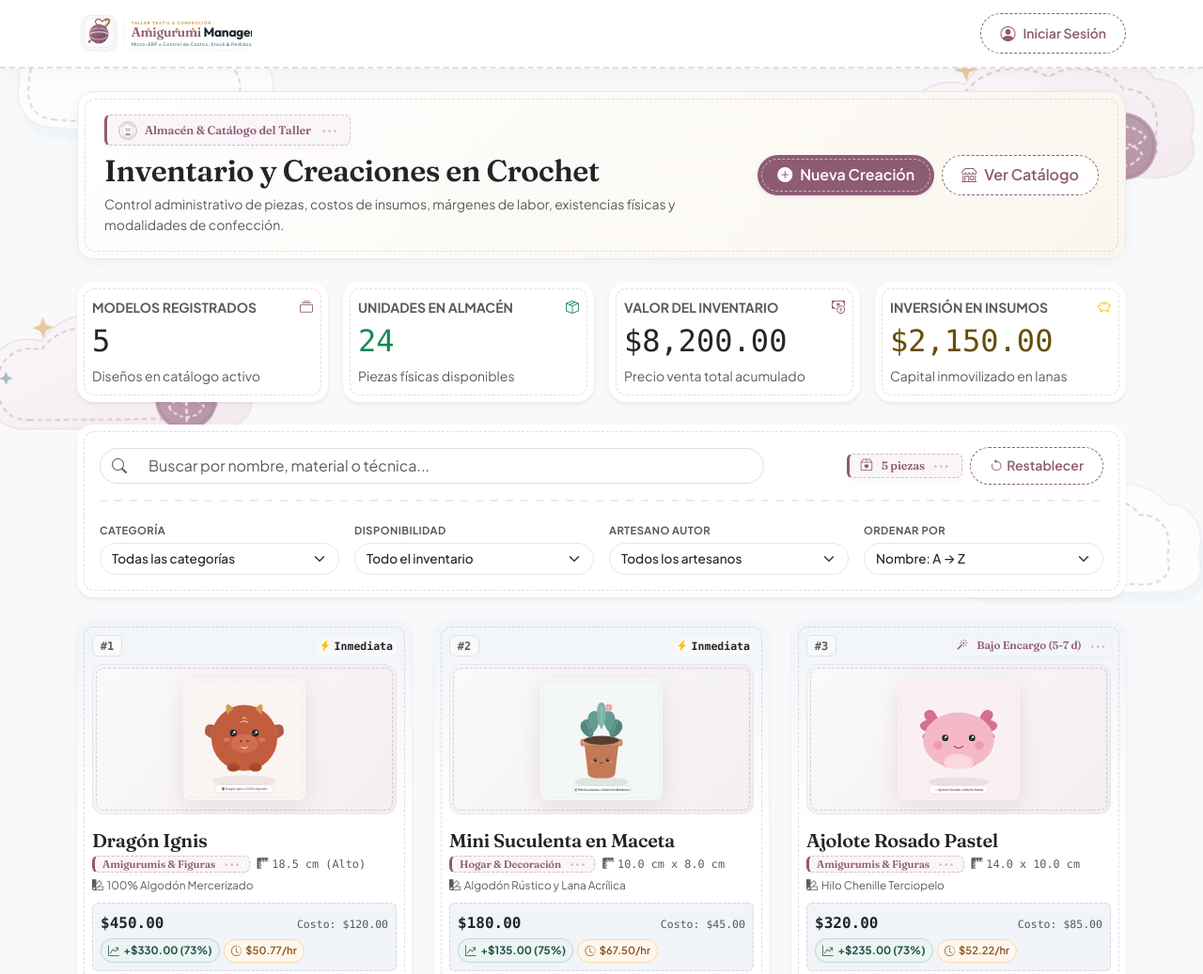
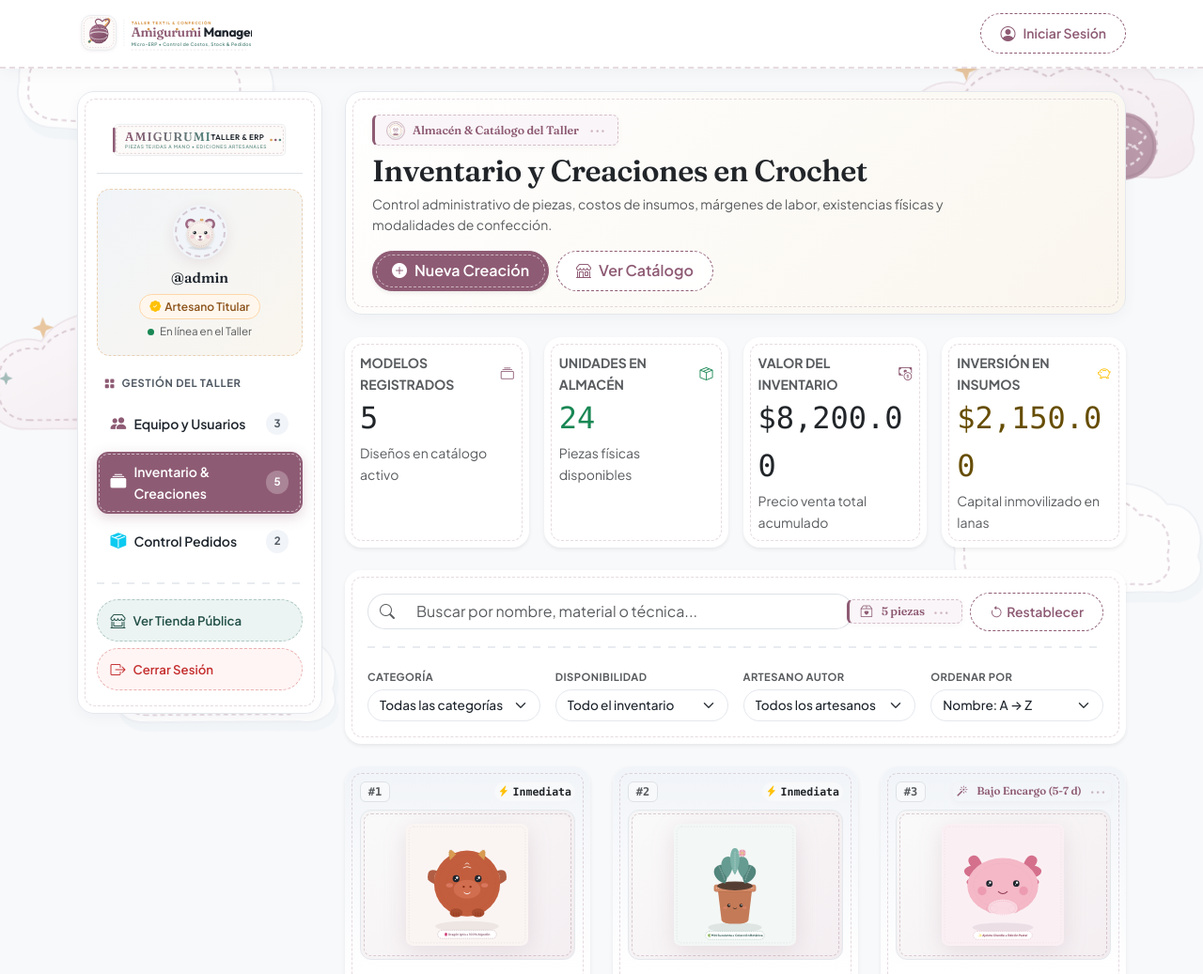
Before and after one commit to AngelKero/amigurumi-manager, a PHP site: page /creaciones.php in a window 1280 px wide. Shown: the top 1037 px of the page at 94% size. Run offline with PHP 8.4, Linux system fonts and the light colour scheme.

Commit message:
fix: restore side menu layout and active state for creaciones page

```diff
--- a/views/components/panel_sidebar.php
+++ b/views/components/panel_sidebar.php
@@ -45,7 +45,7 @@ $activePage = $activePage ?? 'creaciones';
       </a>
     </li>
     <li>
-      <a href="creaciones.php" class="panel-nav-link <?= $activePage === 'creaciones' ? 'active' : '' ?>">
+      <a href="creaciones.php" class="panel-nav-link <?= in_array($activePage, ['creaciones', 'amigurumis']) ? 'active' : '' ?>">
         <span class="d-flex align-items-center gap-2">
           <i class="bi bi-collection-fill"></i>
           <span>Inventario & Creaciones</span>
--- a/views/layouts/main.php
+++ b/views/layouts/main.php
@@ -12,8 +12,8 @@
 require_once __DIR__ . '/../../src/Utils/SvgHelper.php';
 require_once __DIR__ . '/../../src/Utils/CurrencyHelper.php';
 
-$pageTitle = $pageTitle ?? 'Amigurumi Manager | Micro-ERP & Catálogo Textil';
-$pageDescription = $pageDescription ?? 'Sistema de gestión de catálogo, inventario físico, costos y pedidos para artesanos de amigurumi.';
+$pageTitle = $pageTitle ?? 'Crochet Manager | Micro-ERP & Catálogo Textil';
+$pageDescription = $pageDescription ?? 'Sistema de gestión de catálogo, inventario físico, costos y pedidos para creaciones en crochet.';
 $activePage = $activePage ?? 'catalogo';
 $modals = $modals ?? [];
 ?>
@@ -52,7 +52,7 @@ $modals = $modals ?? [];
 
   <!-- Main View Container Slot -->
   <?php
-  $isPanelPage = in_array($activePage, ['amigurumis', 'pedidos', 'usuarios']);
+  $isPanelPage = in_array($activePage, ['creaciones', 'amigurumis', 'pedidos', 'usuarios']);
   ?>
   <main class="py-4">
     <div class="container-xl">
```
Also changed, not shown: memory-bank/activeContext.md (+8 -0 lines), memory-bank/progress.md (+1 -1 lines).
